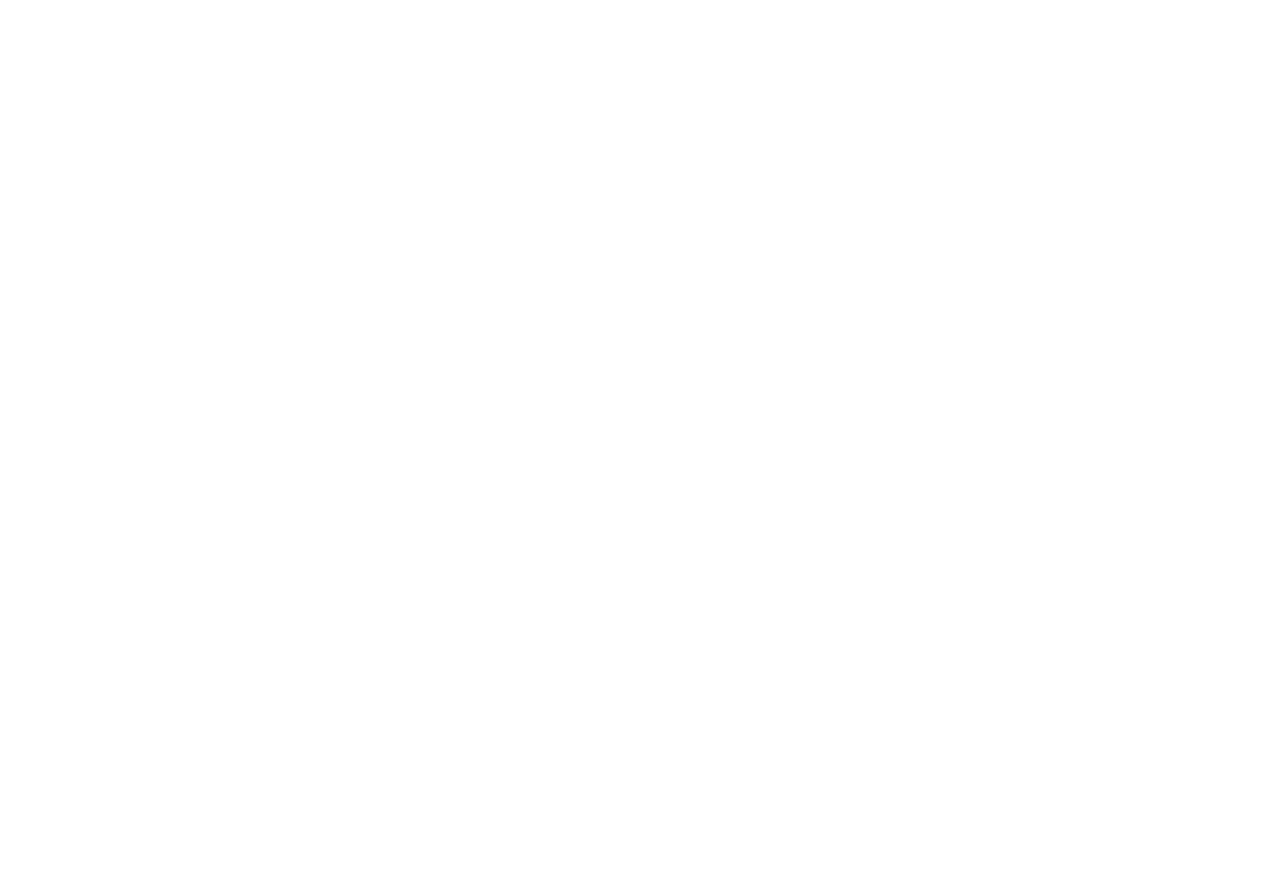
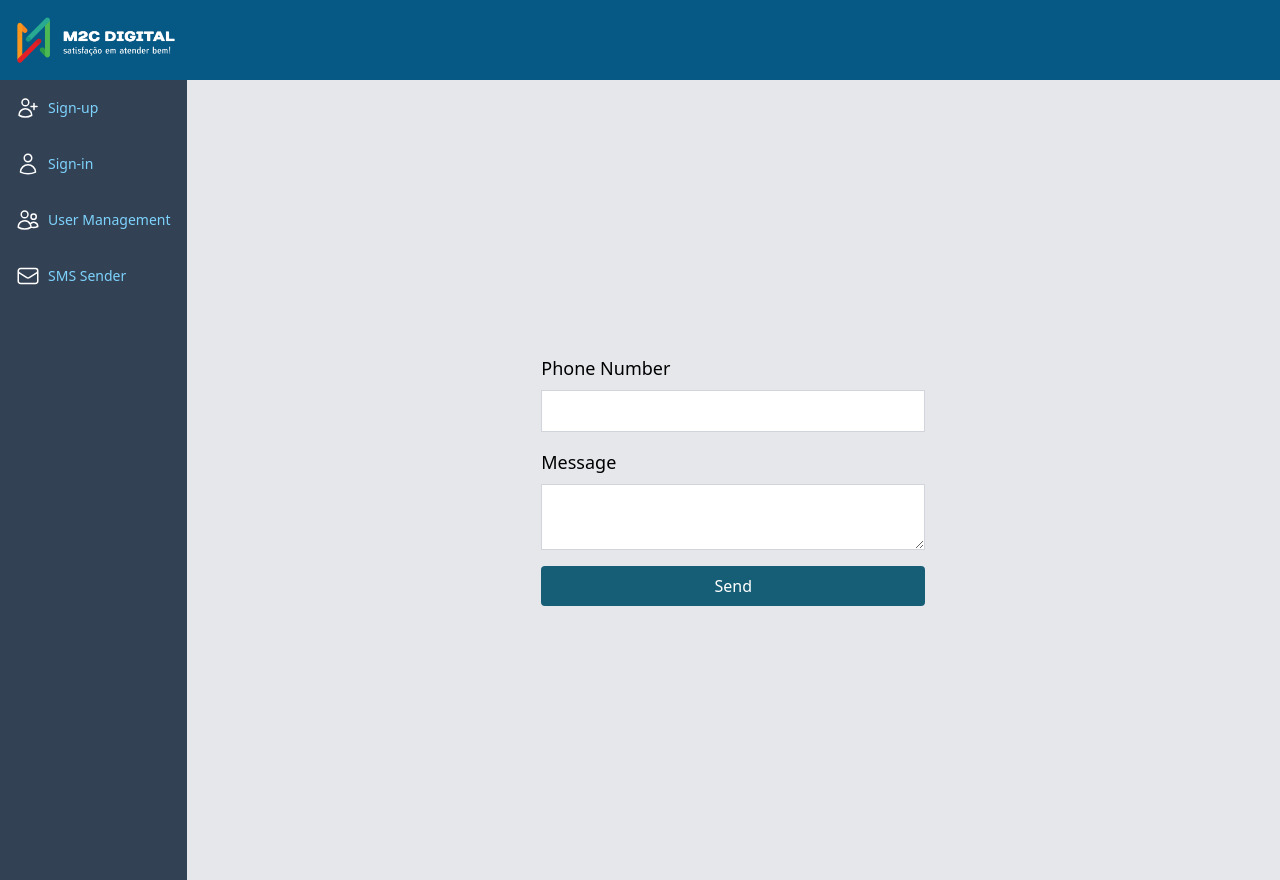
Before and after one commit to bernardordm/API-NestJs-Frontend, a React (Vite) app: page /sms in a window 1280 px wide. Before the commit this address had no page. Before the commit the page ends 800 px from the top, so only its background shows below. Built offline with nearby package versions, Linux system fonts and the light colour scheme.

Commit message:
sms page implementation

```diff
--- a/src/App.tsx
+++ b/src/App.tsx
@@ -5,6 +5,7 @@
 import SignupPage from './Pages/UserManagement/UserSignup';
 import Login from './Pages/Login/Login';
 import Home from './Pages/Home/Home';
+import SMSPage from './Pages/SMSPage/sms-Page';
 
 function App() {
   return (
@@ -15,6 +16,7 @@
       <Route path="/UserManagement/details/:id" element={<UserDetails />} />
       <Route path="/signup" element={<SignupPage />} />
       <Route path="/home" element={<Login />} />
+      <Route path="/sms" element={<SMSPage />} />
     </Routes>
   );
 }
--- /dev/null
+++ b/src/Pages/SMSPage/sms-Page.tsx
@@ -0,0 +1,27 @@
+import Aside from '../../components/Aside/Aside';
+import Header from '../../components/Header/Header';
+
+const SMSPage = () => {
+  return (
+    <div className="bg-gray-200">
+      <Header />
+      <div className="flex w-full h-screen">
+        <Aside />
+
+        <form className="flex-grow flex flex-col justify-center items-center bg-gray-200">
+          <div className="flex flex-col w-96">
+            <label htmlFor="phone" className="text-lg mb-2">Phone Number</label>
+            <input type="text" id="phone" className="border border-gray-300 p-2 mb-4" />
+
+            <label htmlFor="message" className="text-lg mb-2">Message</label>
+            <textarea id="message" className="border border-gray-300 p-2 mb-4" />
+
+            <button className="bg-cyan-800 text-white p-2 rounded">Send</button>
+          </div>
+        </form>
+      </div>
+    </div>
+  );
+};
+
+export default SMSPage;
--- a/src/Utils/API.ts
+++ b/src/Utils/API.ts
@@ -107,3 +107,20 @@
     throw new Error('Erro ao buscar usuários');
   }
 }
+export async function sendSMS(phoneNumber: string, message: string) {
+  const response = await fetch('http://localhost:3000/sms/send', {
+    method: 'POST',
+    headers: {
+      'Content-Type': 'application/json'
+    },
+    body: JSON.stringify({ phoneNumber, message }),
+  });
+
+  if(!response.ok){
+    throw new Error('Erro ao enviar SMS');
+  }
+
+  const data = await response.json();
+  return data;
+
+}
--- a/src/components/Aside/Aside.tsx
+++ b/src/components/Aside/Aside.tsx
@@ -32,6 +32,13 @@
           </svg>
           <p className="text-sm text-sky-300">User Management</p>
         </li>
+        <li onClick={() => navigate('/sms')} className="flex items-center justify-start p-4 hover:bg-blue-900 cursor-pointer">
+        <svg xmlns="http://www.w3.org/2000/svg" fill="none" viewBox="0 0 24 24" strokeWidth={1.5} stroke="currentColor" className="size-6">
+  <path strokeLinecap="round" strokeLinejoin="round" d="M21.75 6.75v10.5a2.25 2.25 0 0 1-2.25 2.25h-15a2.25 2.25 0 0 1-2.25-2.25V6.75m19.5 0A2.25 2.25 0 0 0 19.5 4.5h-15a2.25 2.25 0 0 0-2.25 2.25m19.5 0v.243a2.25 2.25 0 0 1-1.07 1.916l-7.5 4.615a2.25 2.25 0 0 1-2.36 0L3.32 8.91a2.25 2.25 0 0 1-1.07-1.916V6.75" />
+</svg>
+
+              <p className="text-sm text-sky-300 ms-2">SMS Sender</p>
+            </li>
       </ul>
     </aside>
   );
```
